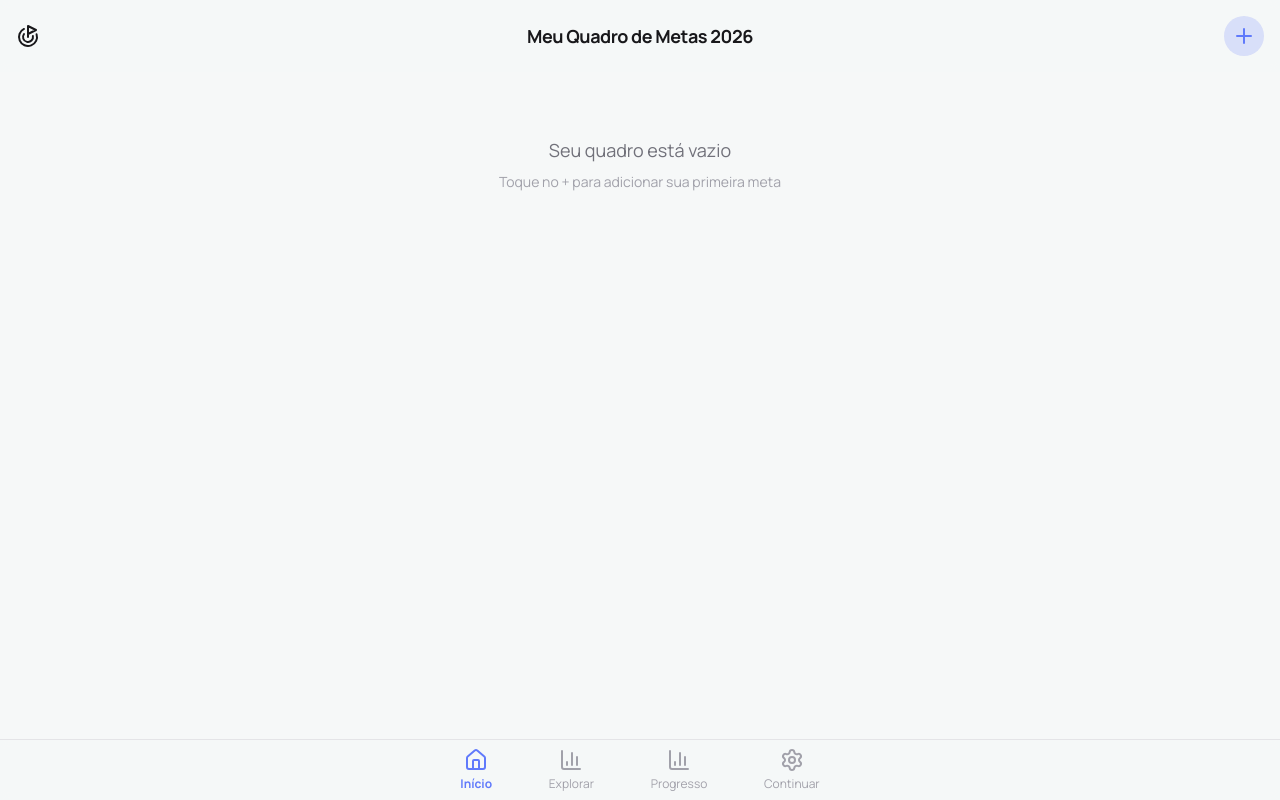
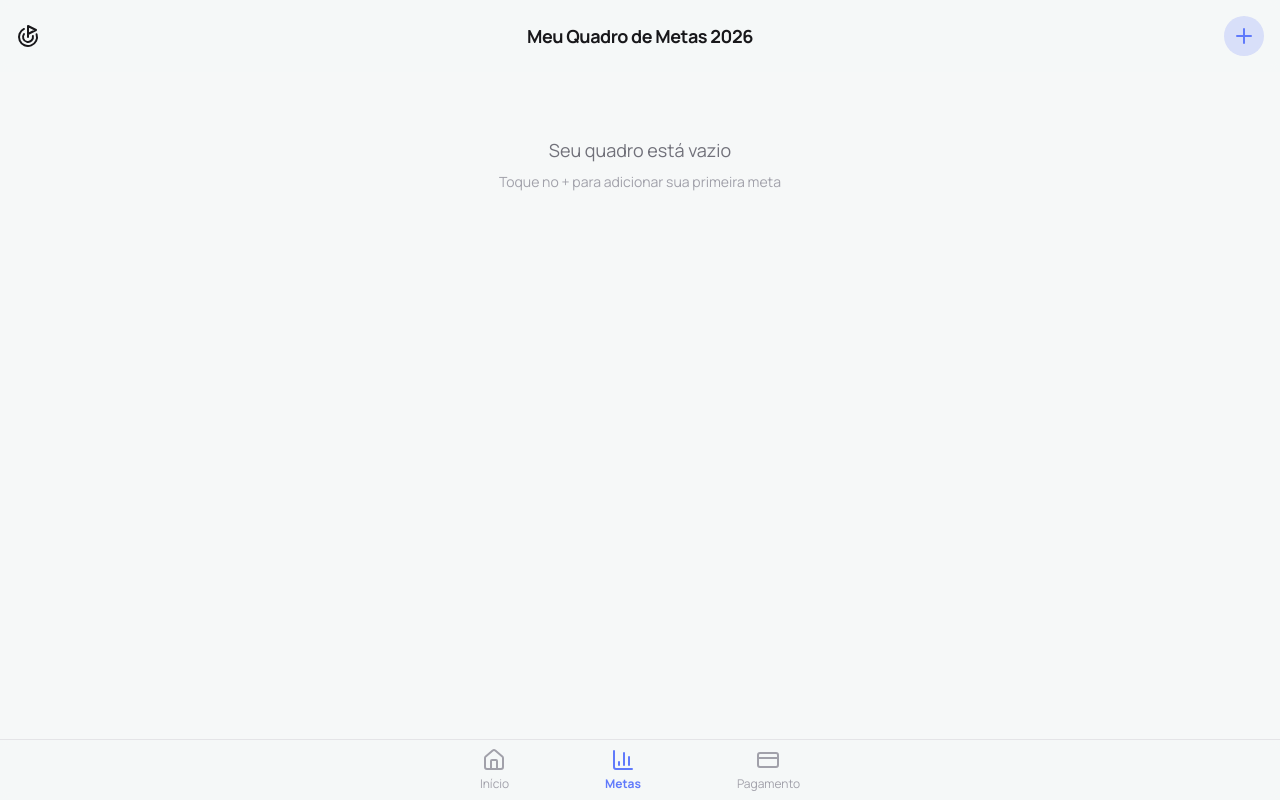
Before and after one commit to douglaschalegre/goals, a Next.js app: page /create in a window 1280 px wide. Built offline with nearby package versions, Linux system fonts and the light colour scheme.

Commit message:
feat: update bottom navigation with new button styles and icons

```diff
--- a/app/create/page.tsx
+++ b/app/create/page.tsx
@@ -5,7 +5,14 @@ import { useRouter } from "next/navigation";
 import { GoalsProvider, useGoals } from "@/lib/goals-context";
 import { GoalModal } from "@/components/kanban/GoalModal";
 import { CATEGORIES } from "@/components/shared/CategoryPicker";
-import { Goal, Home, BarChart3, Settings, Plus } from "lucide-react";
+import {
+  Goal,
+  Home,
+  BarChart3,
+  Settings,
+  Plus,
+  CreditCard,
+} from "lucide-react";
 import Image from "next/image";
 import type { IGoal } from "@/types/goals";
 import { getIconComponent } from "@/components/shared/IconPicker";
@@ -223,27 +230,29 @@ function CreatePageContent() {
         )}
       </main>
 
-      {/* Bottom Navigation */}
+      {/* Bottom Navigation (Stepper) */}
       <nav className="fixed bottom-0 left-0 right-0 border-t border-zinc-200 bg-background-light/80 backdrop-blur-sm dark:border-zinc-800 dark:bg-background-dark/80">
         <div className="mx-auto flex max-w-md items-center justify-around px-4 pb-2 pt-2">
-          <div className="flex flex-col items-center gap-1 text-primary">
-            <Home className="text-3xl" />
-            <p className="text-xs font-bold">Início</p>
-          </div>
-          <div className="flex flex-col items-center gap-1 text-zinc-400 dark:text-zinc-500">
-            <BarChart3 className="text-3xl" />
-            <p className="text-xs">Explorar</p>
-          </div>
-          <div className="flex flex-col items-center gap-1 text-zinc-400 dark:text-zinc-500">
-            <BarChart3 className="text-3xl" />
-            <p className="text-xs">Progresso</p>
-          </div>
           <button
             className="flex flex-col items-center gap-1 text-zinc-400 dark:text-zinc-500"
-            onClick={handlePreview}
+            onClick={() => router.push("/")}
           >
-            <Settings className="text-3xl" />
-            <p className="text-xs">Continuar</p>
+            <Home className="text-3xl" />
+            <p className="text-xs">Início</p>
+          </button>
+          <button
+            className="flex flex-col items-center gap-1 text-primary"
+            onClick={() => router.push("/create")}
+          >
+            <BarChart3 className="text-3xl" />
+            <p className="text-xs font-bold">Metas</p>
+          </button>
+          <button
+            className="flex flex-col items-center gap-1 text-zinc-400 dark:text-zinc-500"
+            onClick={() => router.push("/preview")}
+          >
+            <CreditCard className="text-3xl" />
+            <p className="text-xs">Pagamento</p>
           </button>
         </div>
       </nav>
```
